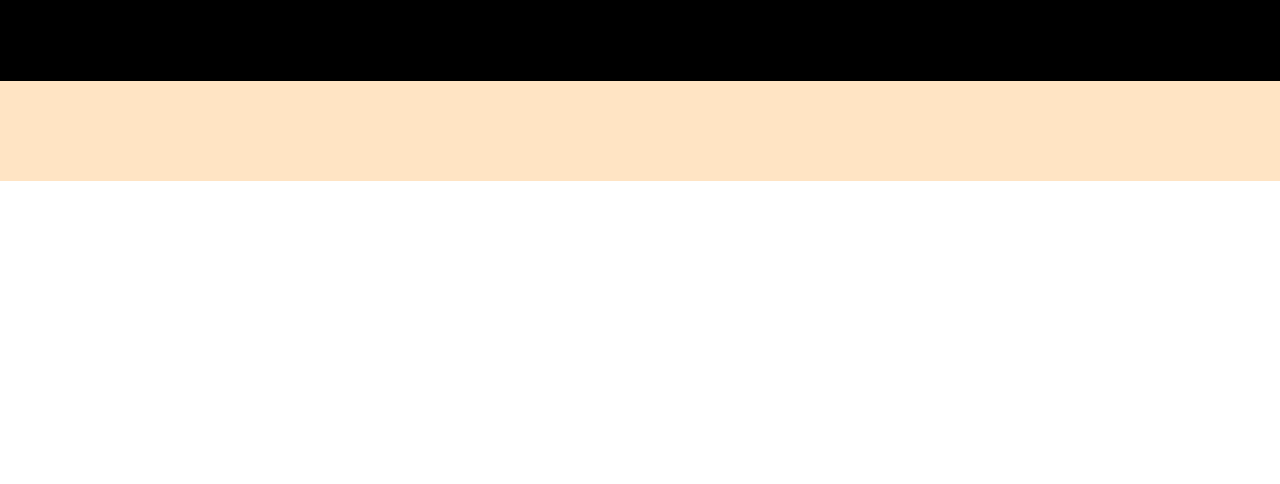
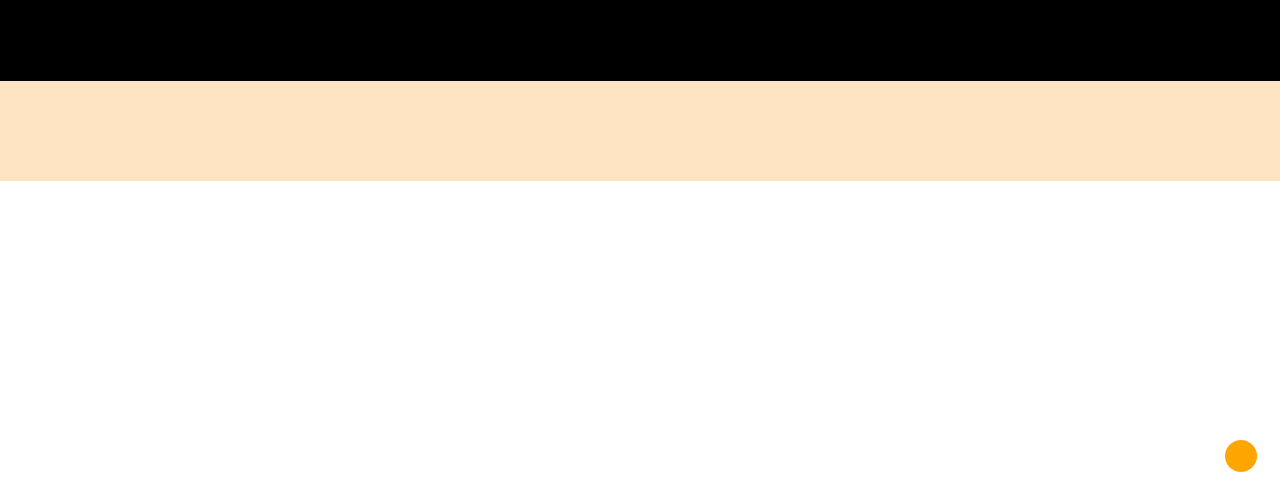
Before and after one commit to Sovik-Mandal/Learning-Git, a plain HTML site: page index.html in a window 1280 px wide. Shown: the part 316-800 px from the top of the page. Drawn offline with Linux system fonts and the light colour scheme.

Commit message:
Adding yellow Box in master branch

```diff
--- a/index.html
+++ b/index.html
@@ -47,6 +47,10 @@
         <div class="text-box2">
             <p>Welcome to Souvik Web Development Express</p>
         </div>
+
+        <div class="orange-box">
+
+        </div>
     </main>
     <footer>
 
--- a/style.css
+++ b/style.css
@@ -71,3 +71,12 @@ footer {
     height: 100px;
     background-color: bisque;
 }
+.orange-box {
+    height: 32px;
+    width: 32px;
+    background: orange;
+    position: fixed;
+    bottom: 12px;
+    right: 23px;
+    border-radius: 60px;
+}
```
